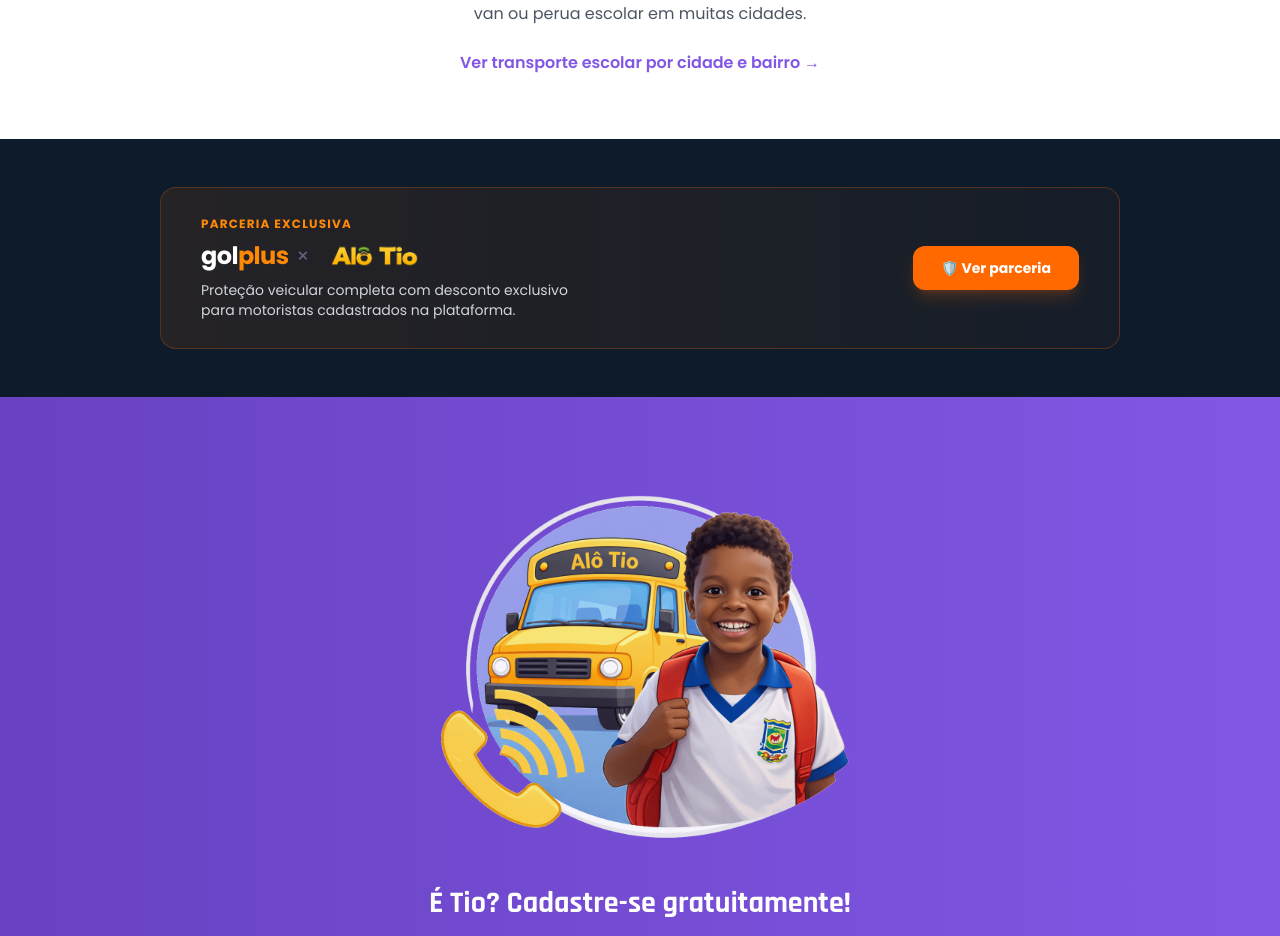
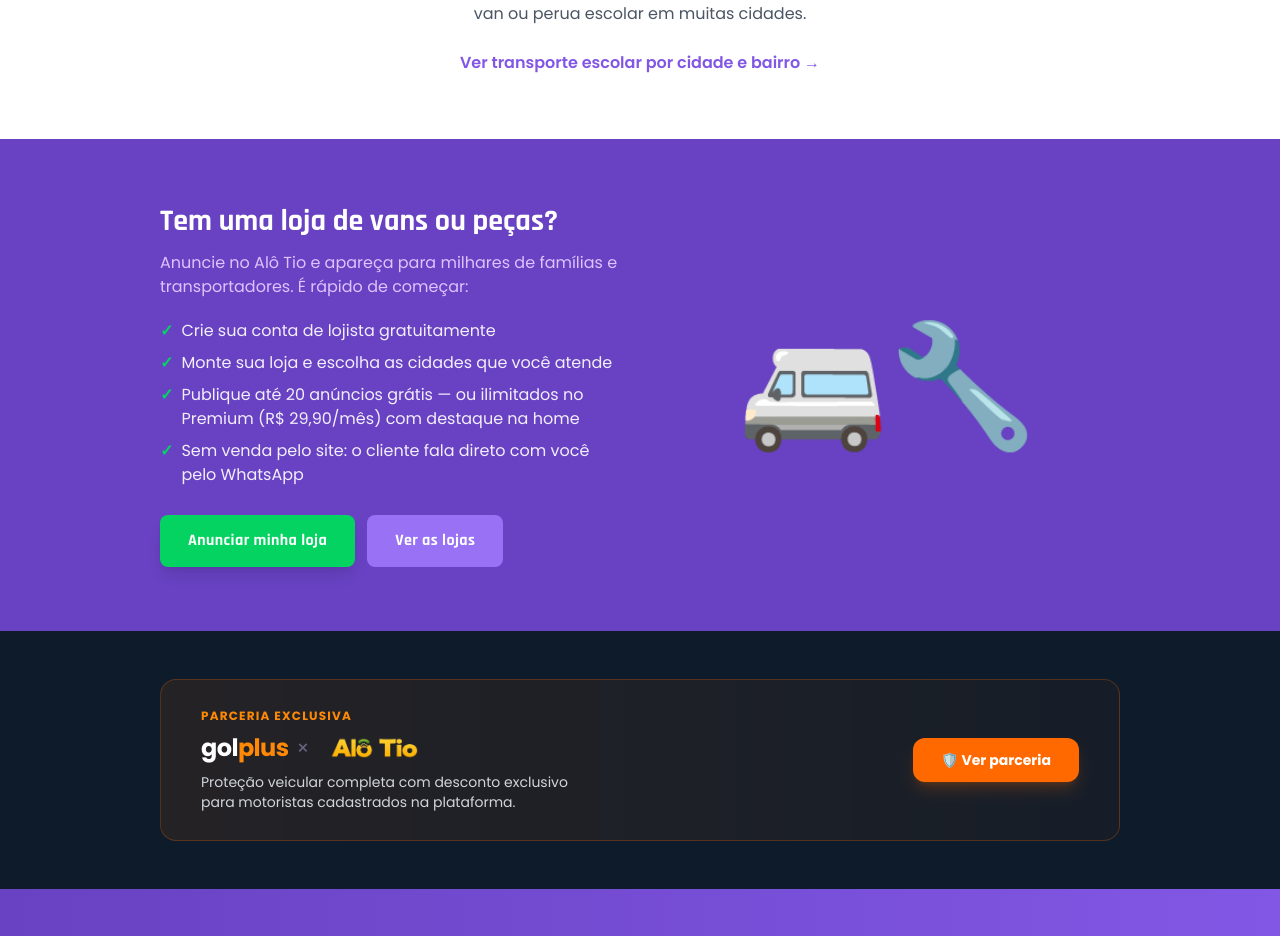
Before and after one commit to nicktecno/alotio-frontend, a Next.js app: page / in a window 1280 px wide. Shown: the part 1400-2336 px from the top of the page. Built offline with nearby package versions, Linux system fonts and the light colour scheme; no server answers.

Commit message:
feat(home): carrosseis de anuncios (vans/pecas), CTA de lojista; fix falso-positivo GitGuardian no cadastro

```diff
--- a/src/app/cadastro-lojista/page.tsx
+++ b/src/app/cadastro-lojista/page.tsx
@@ -7,6 +7,8 @@
 import Header from '@/components/Header';
 import Footer from '@/components/Footer';
 import { useAuth } from '@/lib/auth';
+
+const LOJISTA_ROLE = 'LOJISTA';
 
 export default function CadastroLojistaPage() {
   const router = useRouter();
@@ -28,7 +30,7 @@
     }
     setLoading(true);
     try {
-      await register(email.trim(), password, 'LOJISTA');
+      await register(email.trim(), password, LOJISTA_ROLE);
       await login(email.trim(), password);
       toast.success('Conta criada! Vamos configurar sua loja.');
       router.push('/lojista');
--- a/src/app/lojas/LojasClient.tsx
+++ b/src/app/lojas/LojasClient.tsx
@@ -2,6 +2,7 @@
 
 import { useCallback, useEffect, useState } from 'react';
 import Link from 'next/link';
+import { useSearchParams } from 'next/navigation';
 import Header from '@/components/Header';
 import Footer from '@/components/Footer';
 import { api, assetUrl } from '@/lib/api';
@@ -67,10 +68,15 @@
 }
 
 export default function LojasClient() {
+  const searchParams = useSearchParams();
+  const initialType =
+    searchParams.get('type') === 'VAN' || searchParams.get('type') === 'PECAS'
+      ? (searchParams.get('type') as StoreType)
+      : '';
   const [stores, setStores] = useState<Store[]>([]);
   const [featured, setFeatured] = useState<Store[]>([]);
   const [loading, setLoading] = useState(true);
-  const [type, setType] = useState<StoreType | ''>('');
+  const [type, setType] = useState<StoreType | ''>(initialType);
   const [searchInput, setSearchInput] = useState('');
   const [search, setSearch] = useState('');
   const [states, setStates] = useState<State[]>([]);
--- a/src/app/page.tsx
+++ b/src/app/page.tsx
@@ -3,6 +3,7 @@
 import Header from '@/components/Header';
 import Footer from '@/components/Footer';
 import FeaturedStores from '@/components/FeaturedStores';
+import ProductCarousel from '@/components/ProductCarousel';
 import { SEO_SITE_DESCRIPTION, SEO_SITE_TITLE } from '@/lib/seo-copy';
 
 export const metadata: Metadata = {
@@ -176,6 +177,72 @@
 
         <FeaturedStores />
 
+        <ProductCarousel
+          type="VAN"
+          title="Vans e veículos à venda"
+          subtitle="Anúncios de vans e veículos das lojas parceiras"
+        />
+
+        <ProductCarousel
+          type="PECAS"
+          title="Peças e acessórios"
+          subtitle="Encontre peças e acessórios para transporte escolar"
+        />
+
+        {/* CTA para lojistas */}
+        <section className="py-16 bg-primary-700">
+          <div className="max-w-5xl mx-auto px-4 sm:px-6 lg:px-8">
+            <div className="grid md:grid-cols-2 gap-8 items-center">
+              <div>
+                <h2 className="text-2xl sm:text-3xl font-bold text-white font-heading">
+                  Tem uma loja de vans ou peças?
+                </h2>
+                <p className="mt-3 text-primary-100">
+                  Anuncie no Alô Tio e apareça para milhares de famílias e
+                  transportadores. É rápido de começar:
+                </p>
+                <ul className="mt-5 space-y-2 text-primary-50">
+                  <li className="flex items-start gap-2">
+                    <span className="text-secondary font-bold">✓</span>
+                    Crie sua conta de lojista gratuitamente
+                  </li>
+                  <li className="flex items-start gap-2">
+                    <span className="text-secondary font-bold">✓</span>
+                    Monte sua loja e escolha as cidades que você atende
+                  </li>
+                  <li className="flex items-start gap-2">
+                    <span className="text-secondary font-bold">✓</span>
+                    Publique até 20 anúncios grátis — ou ilimitados no Premium
+                    (R$ 29,90/mês) com destaque na home
+                  </li>
+                  <li className="flex items-start gap-2">
+                    <span className="text-secondary font-bold">✓</span>
+                    Sem venda pelo site: o cliente fala direto com você pelo
+                    WhatsApp
+                  </li>
+                </ul>
+                <div className="mt-7 flex flex-col sm:flex-row gap-3">
+                  <Link
+                    href="/cadastro-lojista"
+                    className="bg-secondary hover:bg-secondary-600 text-white px-7 py-3.5 rounded-lg font-bold font-heading tracking-wide transition shadow-lg text-center"
+                  >
+                    Anunciar minha loja
+                  </Link>
+                  <Link
+                    href="/lojas"
+                    className="bg-primary-300 hover:bg-primary-400 text-white px-7 py-3.5 rounded-lg font-bold font-heading tracking-wide transition text-center"
+                  >
+                    Ver as lojas
+                  </Link>
+                </div>
+              </div>
+              <div className="hidden md:flex justify-center">
+                <div className="text-[120px] leading-none select-none">🚐🔧</div>
+              </div>
+            </div>
+          </div>
+        </section>
+
         {/* Banner GOL PLUS */}
         <section className="bg-[#0d1b2a] py-12">
           <div className="max-w-5xl mx-auto px-4 sm:px-6 lg:px-8">
--- /dev/null
+++ b/src/components/ProductCarousel.tsx
@@ -0,0 +1,120 @@
+'use client';
+
+import { useEffect, useRef, useState } from 'react';
+import Link from 'next/link';
+import { api, assetUrl } from '@/lib/api';
+import type { StorePlan, StoreType } from '@/types';
+
+type CarouselProduct = {
+  id: string;
+  title: string;
+  priceCents: number | null;
+  category: string | null;
+  images: { url: string }[];
+  store: { slug: string; displayName: string; type: StoreType; plan: StorePlan };
+};
+
+function formatPrice(cents: number | null): string {
+  if (cents == null) return 'Sob consulta';
+  return `R$ ${(cents / 100).toFixed(2).replace('.', ',')}`;
+}
+
+interface Props {
+  type: StoreType;
+  title: string;
+  subtitle?: string;
+}
+
+export default function ProductCarousel({ type, title, subtitle }: Props) {
+  const [products, setProducts] = useState<CarouselProduct[] | null>(null);
+  const scroller = useRef<HTMLDivElement>(null);
+
+  useEffect(() => {
+    api
+      .marketplaceProducts(type, 12)
+      .then(setProducts)
+      .catch(() => setProducts([]));
+  }, [type]);
+
+  // Só aparece quando existem anúncios cadastrados desse tipo.
+  if (!products || products.length === 0) return null;
+
+  const scrollBy = (dir: 1 | -1) => {
+    scroller.current?.scrollBy({ left: dir * 320, behavior: 'smooth' });
+  };
+
+  const fallbackIcon = type === 'VAN' ? '🚐' : '🔧';
+
+  return (
+    <section className="py-14 bg-white border-t border-gray-100">
+      <div className="max-w-7xl mx-auto px-4 sm:px-6 lg:px-8">
+        <div className="flex items-end justify-between gap-3 mb-6">
+          <div>
+            <h2 className="text-2xl sm:text-3xl font-bold text-primary-900 font-heading">
+              {title}
+            </h2>
+            {subtitle && <p className="text-gray-500 mt-1">{subtitle}</p>}
+          </div>
+          <div className="flex items-center gap-2 shrink-0">
+            <Link
+              href={`/lojas?type=${type}`}
+              className="text-primary font-semibold hover:underline hidden sm:inline"
+            >
+              Ver todas →
+            </Link>
+            <button
+              onClick={() => scrollBy(-1)}
+              aria-label="Anterior"
+              className="w-9 h-9 rounded-full border border-gray-300 text-gray-600 hover:bg-gray-50 transition flex items-center justify-center"
+            >
+              ‹
+            </button>
+            <button
+              onClick={() => scrollBy(1)}
+              aria-label="Próximo"
+              className="w-9 h-9 rounded-full border border-gray-300 text-gray-600 hover:bg-gray-50 transition flex items-center justify-center"
+            >
+              ›
+            </button>
+          </div>
+        </div>
+
+        <div
+          ref={scroller}
+          className="flex gap-4 overflow-x-auto pb-3 snap-x snap-mandatory scroll-smooth [scrollbar-width:none] [-ms-overflow-style:none] [&::-webkit-scrollbar]:hidden"
+        >
+          {products.map((p) => (
+            <Link
+              key={p.id}
+              href={`/lojas/${p.store.slug}`}
+              className="snap-start shrink-0 w-56 bg-white border border-gray-200 rounded-xl overflow-hidden shadow-sm hover:shadow-md transition"
+            >
+              <div className="aspect-[4/3] bg-gray-100 flex items-center justify-center">
+                {p.images[0] ? (
+                  <img
+                    src={assetUrl(p.images[0].url) ?? ''}
+                    alt={p.title}
+                    className="w-full h-full object-cover"
+                  />
+                ) : (
+                  <span className="text-4xl text-gray-300">{fallbackIcon}</span>
+                )}
+              </div>
+              <div className="p-3">
+                <h3 className="font-semibold text-primary-900 text-sm truncate">
+                  {p.title}
+                </h3>
+                <p className="text-primary font-bold text-sm mt-1">
+                  {formatPrice(p.priceCents)}
+                </p>
+                <p className="text-xs text-gray-400 truncate mt-0.5">
+                  {p.store.displayName}
+                </p>
+              </div>
+            </Link>
+          ))}
+        </div>
+      </div>
+    </section>
+  );
+}
--- a/src/lib/api.ts
+++ b/src/lib/api.ts
@@ -662,6 +662,22 @@
   },
   marketplaceFeatured: (limit = 6) =>
     publicRequest<Store[]>(`/marketplace/featured?limit=${limit}`),
+  marketplaceProducts: (type: StoreType, limit = 12) =>
+    publicRequest<
+      Array<{
+        id: string;
+        title: string;
+        priceCents: number | null;
+        category: string | null;
+        images: { url: string }[];
+        store: {
+          slug: string;
+          displayName: string;
+          type: StoreType;
+          plan: StorePlan;
+        };
+      }>
+    >(`/marketplace/products?type=${type}&limit=${limit}`),
   marketplaceGetStore: (slug: string) =>
     publicRequest<Store>(`/marketplace/stores/${encodeURIComponent(slug)}`),
 
```
